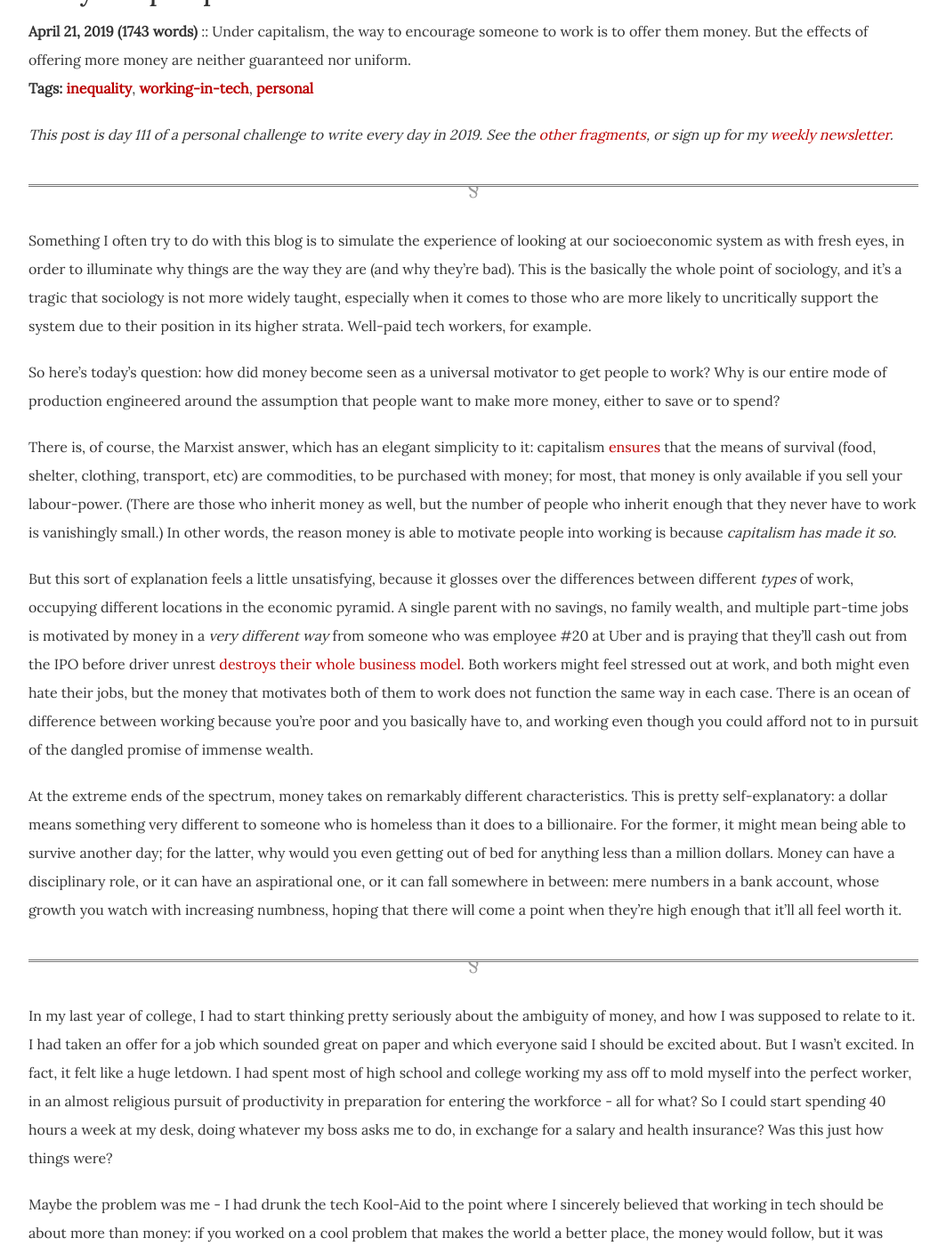
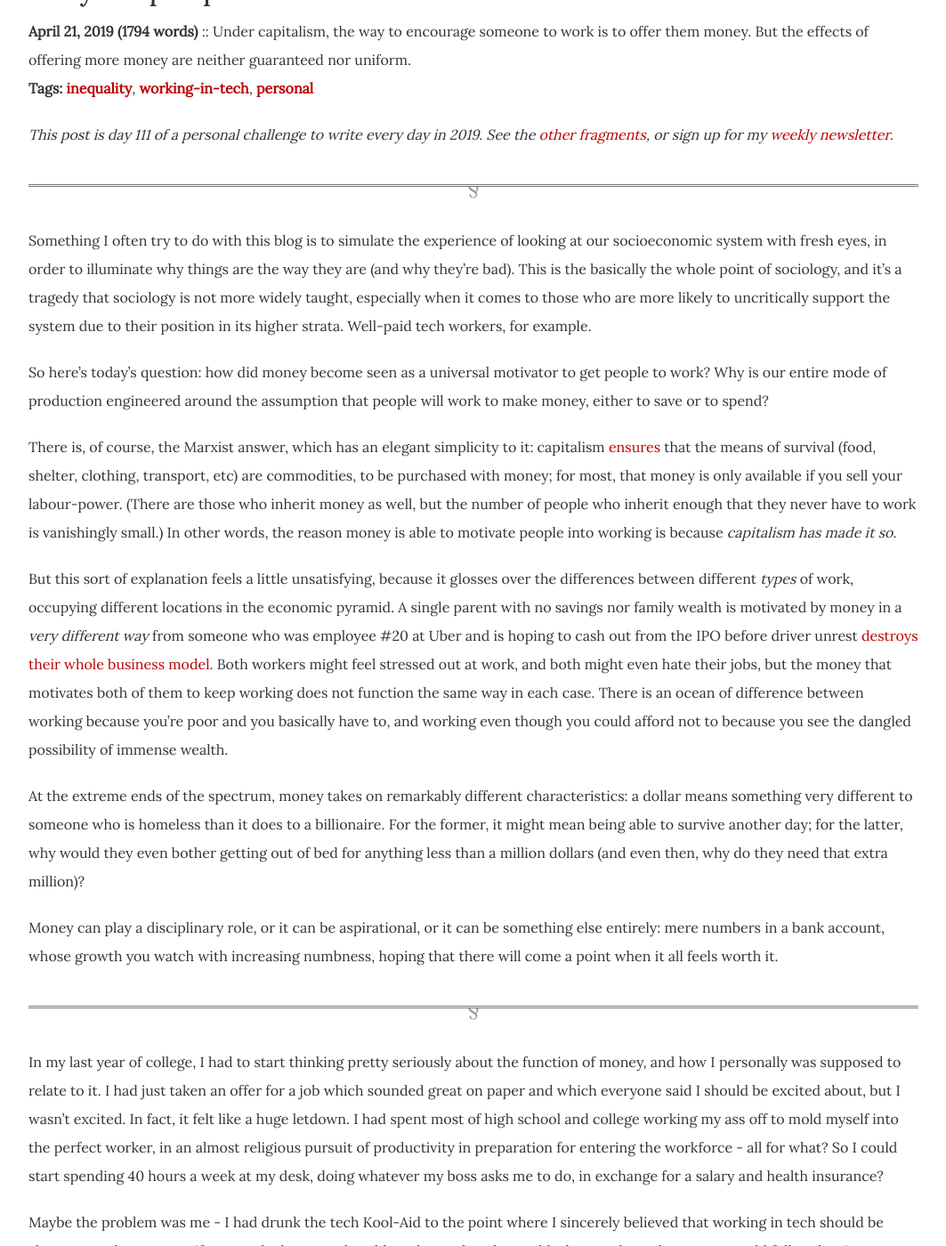
Before and after one commit to dellsystem/dellsystem.github.io, a Jekyll site: the page built from _posts/2019-4-21-fragments-111.md, in a window 1280 px wide and 1400 px high, scrolled down 248 px. Shown: the whole window at 89% size, without its empty margins (108-1171 px from the left). Built offline with Jekyll 4.4.1, drawn with Linux system fonts in a browser that asks for light colours; some of the changed text lies outside the part shown.

Commit message:
Update fragments-111

```diff
--- a/_posts/2019-4-21-fragments-111.md
+++ b/_posts/2019-4-21-fragments-111.md
@@ -8,23 +8,25 @@ tags:
 - personal
 ---
 
-Something I often try to do with this blog is to simulate the experience of looking at our socioeconomic system as with fresh eyes, in order to illuminate why things are the way they are (and why they're bad). This is the basically the whole point of sociology, and it's a tragic that sociology is not more widely taught, especially when it comes to those who are more likely to uncritically support the system due to their position in its higher strata. Well-paid tech workers, for example.
+Something I often try to do with this blog is to simulate the experience of looking at our socioeconomic system with fresh eyes, in order to illuminate why things are the way they are (and why they're bad). This is the basically the whole point of sociology, and it's a tragedy that sociology is not more widely taught, especially when it comes to those who are more likely to uncritically support the system due to their position in its higher strata. Well-paid tech workers, for example.
 
-So here's today's question: how did money become seen as a universal motivator to get people to work? Why is our entire mode of production engineered around the assumption that people want to make more money, either to save or to spend?
+So here's today's question: how did money become seen as a universal motivator to get people to work? Why is our entire mode of production engineered around the assumption that people will work to make money, either to save or to spend?
 
 There is, of course, the Marxist answer, which has an elegant simplicity to it: capitalism [ensures](https://en.wikipedia.org/wiki/Primitive_accumulation_of_capital) that the means of survival (food, shelter, clothing, transport, etc) are commodities, to be purchased with money; for most, that money is only available if you sell your labour-power. (There are those who inherit money as well, but the number of people who inherit enough that they never have to work is vanishingly small.) In other words, the reason money is able to motivate people into working is because _capitalism has made it so_.
 
-But this sort of explanation feels a little unsatisfying, because it glosses over the differences between different _types_ of work, occupying different locations in the economic pyramid. A single parent with no savings, no family wealth, and multiple part-time jobs is motivated by money in a _very different way_ from someone who was employee #20 at Uber and is praying that they'll cash out from the IPO before driver unrest [destroys their whole business model](/posts/fragments-17). Both workers might feel stressed out at work, and both might even hate their jobs, but the money that motivates both of them to work does not function the same way in each case. There is an ocean of difference between working because you're poor and you basically have to, and working even though you could afford not to in pursuit of the dangled promise of immense wealth.
+But this sort of explanation feels a little unsatisfying, because it glosses over the differences between different _types_ of work, occupying different locations in the economic pyramid. A single parent with no savings nor family wealth is motivated by money in a _very different way_ from someone who was employee #20 at Uber and is hoping to cash out from the IPO before driver unrest [destroys their whole business model](/posts/fragments-17). Both workers might feel stressed out at work, and both might even hate their jobs, but the money that motivates both of them to keep working does not function the same way in each case. There is an ocean of difference between working because you're poor and you basically have to, and working even though you could afford not to because you see the dangled possibility of immense wealth.
 
-At the extreme ends of the spectrum, money takes on remarkably different characteristics. This is pretty self-explanatory: a dollar means something very different to someone who is homeless than it does to a billionaire. For the former, it might mean being able to survive another day; for the latter, why would you even getting out of bed for anything less than a million dollars. Money can have a disciplinary role, or it can have an aspirational one, or it can fall somewhere in between: mere numbers in a bank account, whose growth you watch with increasing numbness, hoping that there will come a point when they're high enough that it'll all feel worth it.
+At the extreme ends of the spectrum, money takes on remarkably different characteristics: a dollar means something very different to someone who is homeless than it does to a billionaire. For the former, it might mean being able to survive another day; for the latter, why would they even bother getting out of bed for anything less than a million dollars (and even then, why do they need that extra million)?
+
+Money can play a disciplinary role, or it can be aspirational, or it can be something else entirely: mere numbers in a bank account, whose growth you watch with increasing numbness, hoping that there will come a point when it all feels worth it.
 
 ***
 
-In my last year of college, I had to start thinking pretty seriously about the ambiguity of money, and how I was supposed to relate to it. I had taken an offer for a job which sounded great on paper and which everyone said I should be excited about. But I wasn't excited. In fact, it felt like a huge letdown. I had spent most of high school and college working my ass off to mold myself into the perfect worker, in an almost religious pursuit of productivity in preparation for entering the workforce - all for what? So I could start spending 40 hours a week at my desk, doing whatever my boss asks me to do, in exchange for a salary and health insurance? Was this just how things were?
+In my last year of college, I had to start thinking pretty seriously about the function of money, and how I personally was supposed to relate to it. I had just taken an offer for a job which sounded great on paper and which everyone said I should be excited about, but I wasn't excited. In fact, it felt like a huge letdown. I had spent most of high school and college working my ass off to mold myself into the perfect worker, in an almost religious pursuit of productivity in preparation for entering the workforce - all for what? So I could start spending 40 hours a week at my desk, doing whatever my boss asks me to do, in exchange for a salary and health insurance?
 
-Maybe the problem was me - I had drunk the tech Kool-Aid to the point where I sincerely believed that working in tech should be about more than money: if you worked on a cool problem that makes the world a better place, the money would follow, but it was never the driving factor. I pitied those who were stuck in jobs that felt like "just a job"; I wanted to do what I loved, and I had every confidence that I would be given that option. But looking at the landscape of available software engineering jobs, I was struck with the possibility that maybe money _was_ the main selling point after all. Maybe the absurd amounts of money in tech were meant as compensation for something else. Maybe the 6-figure salaries were bribes, in exchange for working on something that was _not_ making the world a better place, and which might even be making things worse.
+Maybe the problem was me - I had drunk the tech Kool-Aid to the point where I sincerely believed that working in tech should be about more than money: if you worked on a cool problem that makes the world a better place, the money would follow, but it was never the driving factor. I pitied those who were stuck in jobs that felt like "just a job"; I wanted to do what I loved, and I had every confidence that I would be given that option. But looking at the landscape of available software engineering jobs, I was struck with the possibility that maybe money _was_ the main selling point after all. Maybe the absurd amounts of money in tech were meant as compensation for something else. Maybe the 6-figure salaries were bribes, in exchange for working on something that was _not_ making the world a better place, and which might even be making the world worse.
 
-I ended up taking [a route](https://notesfrombelow.org/article/silicon-inquiry#a-way-out) that made me a lot less money in the hopes of finding a path that felt a little less sterile. Unfortunately, it turns out that doing your own startup is not always a path to doing what you love, either; if your goal is actually to make the world a better place, you will soon find that a whole host of the world's most pressing problems are simply not on the playing field of the startup model. You cannot solve [homelessness](/posts/fragments-66) or [in-work poverty](/posts/fragments-64) with an app. Not all problems are [technical problems](/posts/fragments-25); sometimes the problem is with the very socioeconomic system that glorifies startups and favours funding them over nearly everything else. Sometimes the problem is capitalism.
+I ended up taking [a route](https://notesfrombelow.org/article/silicon-inquiry#a-way-out) that made me a lot less money in the hopes of finding a path that felt a little less sterile. Unfortunately, it turns out that doing your own startup is not always a path to doing what you love, either; if your goal is to actually make the world a better place, you will soon find that many of the world's most pressing problems are simply not on the startup playing field. You cannot solve [homelessness](/posts/fragments-66) or [in-work poverty](/posts/fragments-64) with an app. Not all problems are [technical problems](/posts/fragments-25); sometimes the problem lies in the very socioeconomic system that glorifies startups and favours funding them over nearly everything else. Sometimes the problem is capitalism.
 
 ***
 
@@ -36,10 +38,14 @@ After all, theoretical ability to exit does not always translate into _actual_ a
 
 This gives rise to an unpleasant side effect: people end up spending their finite time on this earth doing something they don't really want to do, that they know is not making the world a better place. Sometimes it's because they really do need the money; sometimes it's because they just haven't found any better alternatives; sometimes it's because they've absorbed the prevailing message that the apotheosis of life is to accumulate money for its own sake. Whatever the reason, a gap has opened up between the work that they are doing, and the work that they want to be doing.
 
-You can see this gap expressed in the rising number of people who are [exiting the workforce](https://qz.com/1414865/the-us-unemployment-rate-is-at-a-48-year-low-so-why-are-so-many-americans-still-out-of-work/), or who leave [high-paying jobs](https://danielvassallo.com/only-intrinsic-motivation-lasts/) because they're unfulfilling. People are never quite as "rational" and financially motivated as economists' models would have you think: money may be a good incentive to work if you're broke, but once you've left the realm of necessity behind, money ceases to become a stick and instead becomes a carrot. And a carrot is never as effective as as stick; the high of "doing what you love" only lasts so long before you realise that tweaking button animations in an iOS app for a giant for-profit corporation is deeply unfulfilling.
+You can see this gap expressed in the rising number of people who are [exiting the workforce](https://qz.com/1414865/the-us-unemployment-rate-is-at-a-48-year-low-so-why-are-so-many-americans-still-out-of-work/), or who leave high-paying jobs because they no longer [believe in the mission](https://twitter.com/mcmillen/status/1120540636371927041) or even just realised that [money isn't everything](https://danielvassallo.com/only-intrinsic-motivation-lasts/). People are never quite as "rational" and financially motivated as economists' models would have you think: money may be a good incentive to work if you're broke, but once you've left the realm of necessity behind, money ceases to become a stick and instead becomes a carrot. And a carrot is never as effective as a stick; the high of "doing what you love" only lasts so long before you realise that tweaking button animations in an iOS app for a giant profit-driven corporation can be deeply unfulfilling.
+
+***
 
 The system as it works now is fraught with all sorts of tensions and contradictions. In its failures, however, perhaps we can find glimpses of a better world. There are jobs that people take despite being underpaid because they genuinely love the work they do and/or think it is important (teaching, nursing, and legal aid are examples that come to mind). There are people who refuse to take certain potentially lucrative roles in tech/finance/etc, because they know that the promises of immense wealth are not actually necessary for living a decent life, and because the money can't make up for the moral or emotional compromises required.
 
-What I want is a system where work is arranged in a way that is more equitable, and more democratically-controlled, in a way that is aligned with what society actually needs to function. I do not think this is possible within a laissez-faire economic system, where the role of the state in economic planning is limited to using crude levers like playing around with interest rates to hit a particular rate of inflation or unemployment. The current system is producing so many downsides: widespread alienation, the creation of socially unnecessary jobs purely because it might be profitable, poor economic prospects for anyone who refuses to follow the "learn to code and work in tech" playbook.
+What I want is a system where work is arranged in a way that is more equitable, and more democratically-controlled, in a way that is aligned with what society actually needs to function. I do not think this is possible within a laissez-faire economic system, where the role of the state in economic planning is limited to using crude levers like playing around with interest rates to hit a particular rate of inflation or unemployment. The current system is producing so many downsides: widespread alienation, the creation of socially unnecessary jobs purely because it might be profitable for someone, poor economic prospects for anyone who refuses to follow the "learn to code and work in tech" playbook.
 
-This can't be the best we can do. In fact, we don't need a wholesale revolution to improve things, either; there are small, incremental changes that can be made from where we are, which could have the effect of moving us closer to the world we want. A shorter work week. Stronger social safety nets. Union-friendly legislation. A higher minimum wage. Workers on corporate boards. Extremely high marginal tax rates on income and/or wealth above a certain amount. Tightening regulation to shrink especially harmful jobs/industries. It's all doable - we just need to fight for it.
+This can't be the best we can do. In fact, we don't need a wholesale revolution to improve things, either; there are small, incremental changes that can be made from where we are, which could have the outcome of moving us closer to a fairer system that's less distorted by financial power. A shorter work week. Stronger social safety nets. Union-friendly legislation. A higher minimum wage. Workers on corporate boards. Extremely high marginal tax rates on income and/or wealth above a certain amount. Tightening regulation to shrink especially harmful jobs/industries. It's all doable - we just need to fight for it.
+
+_If you're interested in reading more about the problems with work, I'd recommend checking out [Autonomy](http://autonomy.work/), a think tank based in the UK. I'd also recommend this [episode of the TrashFuture podcast](https://trashfuturepodcast.podbean.com/e/unlocked-work-sucks-we-know-feat-will-stronge/) featuring Will Stronge, Autonomy's director._
```
